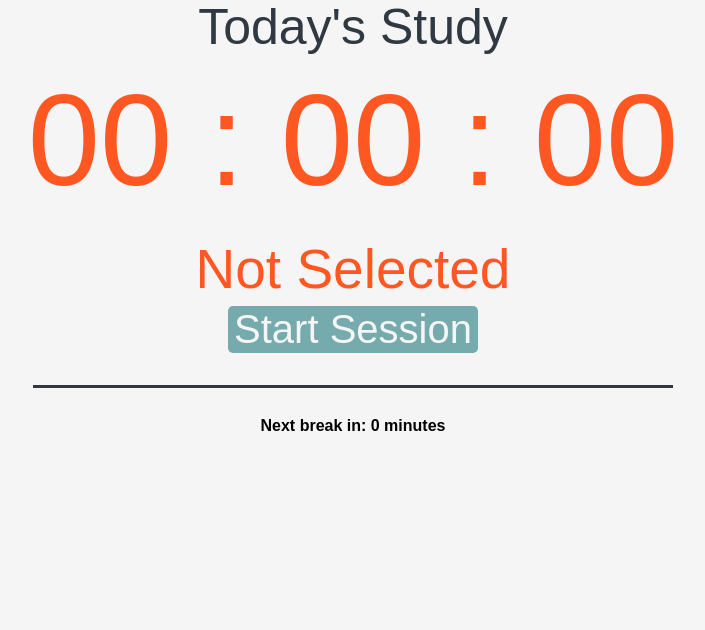
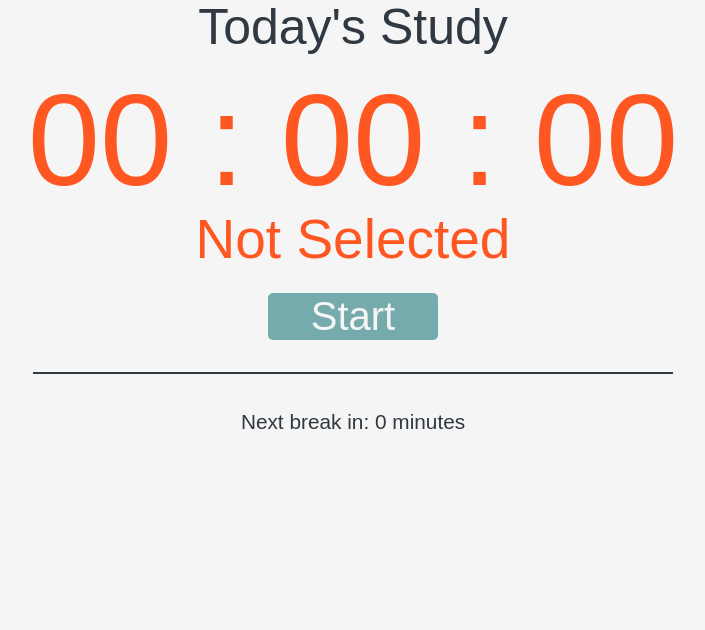
Before and after one commit to Maltiiski/StudyTracker, a Flask app: page / in a window 1280 px wide. Shown: the part 141-771 px from the top of the page, without its empty margins (287-992 px from the left). Run offline with Flask 3, Linux system fonts and the light colour scheme; some web fonts are replaced.

Commit message:
fixing basics

```diff
--- a/static/style.css
+++ b/static/style.css
@@ -73,6 +73,7 @@ section {
 #pickedsubject {
     color: var(--abitorange);
     font-size: 55px;
+    margin-top: 2vh;
 }
 
 #timer {
@@ -95,18 +96,19 @@ section {
     display: flex;
     flex-direction: column;
     align-items: center;
-    margin-top: -5vh;
+    margin-top: -3vh;
 }
 
 .active-control {
     display: flex;
     flex-direction: row;
-    gap: 50px;
+    gap: 130px;
     justify-content: center;
 }
 
 .control .btn {
     display: none;
+    min-width: 170px;
 }
 
 .control.state-idle #start-btn {
@@ -122,3 +124,9 @@ section {
 .control.state-paused #stop-btn {
     display: inline-block;
 }
+
+#break-timer {
+    font-weight: 400;
+    font-size: 1.3rem;
+    color: var(--abitblack);
+}
--- a/templates/index.html
+++ b/templates/index.html
@@ -19,7 +19,7 @@
                 <h2 id="pickedsubject">Not Selected</h2>
 
                 <div class="control state-idle">
-                    <button id="start-btn", class="btn">Start Session</button>
+                    <button id="start-btn", class="btn">Start</button>
                     <div class="active-control">
                         <button id="pause-btn", class="btn">Pause</button>
                         <button id="resume-btn", class="btn">Resume</button>
```
